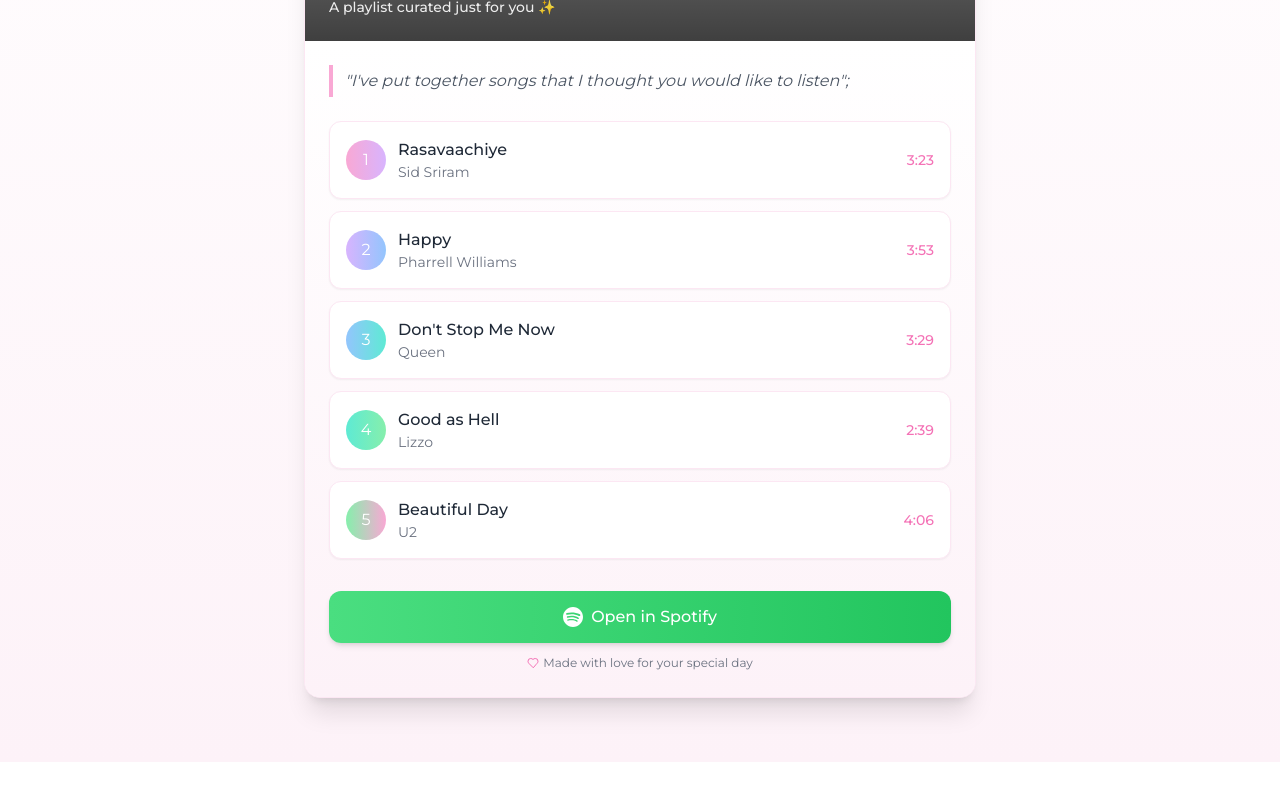
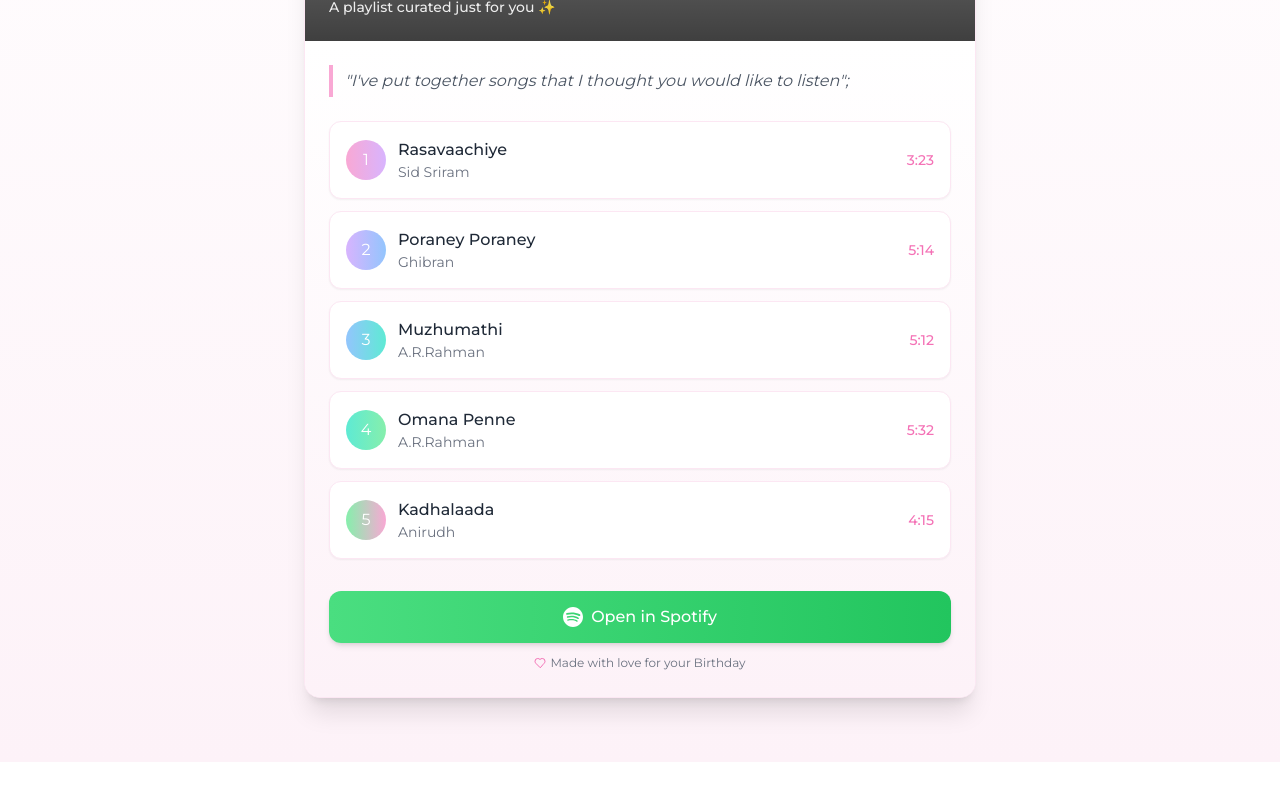
Before and after one commit to maule-projects/joy-scroll-celebrate, a React (Vite) app: page / in a window 1280 px wide. Shown: the part 2832-3632 px from the top of the page. Built offline with nearby package versions, Linux system fonts and the light colour scheme; grey boxes are pictures that could not be loaded.

Commit message:
Update MusicPlaylist.tsx

```diff
--- a/src/components/MusicPlaylist.tsx
+++ b/src/components/MusicPlaylist.tsx
@@ -76,11 +76,11 @@ const MusicPlaylist = () => {
                     2
                   </div>
                   <div>
-                    <h4 className="font-medium text-gray-800">Happy</h4>
-                    <p className="text-sm text-gray-500">Pharrell Williams</p>
+                    <h4 className="font-medium text-gray-800">Poraney Poraney</h4>
+                    <p className="text-sm text-gray-500">Ghibran</p>
                   </div>
                 </div>
-                <span className="text-sm text-pink-400 font-medium">3:53</span>
+                <span className="text-sm text-pink-400 font-medium">5:14</span>
               </div>
 
               <div className="rounded-xl bg-white p-4 flex justify-between items-center hover:bg-pink-50 transition-colors border border-pink-100 shadow-sm">
@@ -89,11 +89,11 @@ const MusicPlaylist = () => {
                     3
                   </div>
                   <div>
-                    <h4 className="font-medium text-gray-800">Don't Stop Me Now</h4>
-                    <p className="text-sm text-gray-500">Queen</p>
+                    <h4 className="font-medium text-gray-800">Muzhumathi</h4>
+                    <p className="text-sm text-gray-500">A.R.Rahman</p>
                   </div>
                 </div>
-                <span className="text-sm text-pink-400 font-medium">3:29</span>
+                <span className="text-sm text-pink-400 font-medium">5:12</span>
               </div>
 
               <div className="rounded-xl bg-white p-4 flex justify-between items-center hover:bg-pink-50 transition-colors border border-pink-100 shadow-sm">
@@ -102,11 +102,11 @@ const MusicPlaylist = () => {
                     4
                   </div>
                   <div>
-                    <h4 className="font-medium text-gray-800">Good as Hell</h4>
-                    <p className="text-sm text-gray-500">Lizzo</p>
+                    <h4 className="font-medium text-gray-800">Omana Penne</h4>
+                    <p className="text-sm text-gray-500">A.R.Rahman</p>
                   </div>
                 </div>
-                <span className="text-sm text-pink-400 font-medium">2:39</span>
+                <span className="text-sm text-pink-400 font-medium">5:32</span>
               </div>
 
               <div className="rounded-xl bg-white p-4 flex justify-between items-center hover:bg-pink-50 transition-colors border border-pink-100 shadow-sm">
@@ -115,11 +115,11 @@ const MusicPlaylist = () => {
                     5
                   </div>
                   <div>
-                    <h4 className="font-medium text-gray-800">Beautiful Day</h4>
-                    <p className="text-sm text-gray-500">U2</p>
+                    <h4 className="font-medium text-gray-800">Kadhalaada</h4>
+                    <p className="text-sm text-gray-500">Anirudh</p>
                   </div>
                 </div>
-                <span className="text-sm text-pink-400 font-medium">4:06</span>
+                <span className="text-sm text-pink-400 font-medium">4:15</span>
               </div>
             </div>
 
@@ -139,7 +139,7 @@ const MusicPlaylist = () => {
               <p className="text-center text-xs text-gray-500 mt-3">
                 <span className="inline-flex items-center">
                   <Heart size={12} className="mr-1 text-pink-400" />
-                  Made with love for your special day
+                  Made with love for your Birthday
                 </span>
               </p>
             </div>
```
